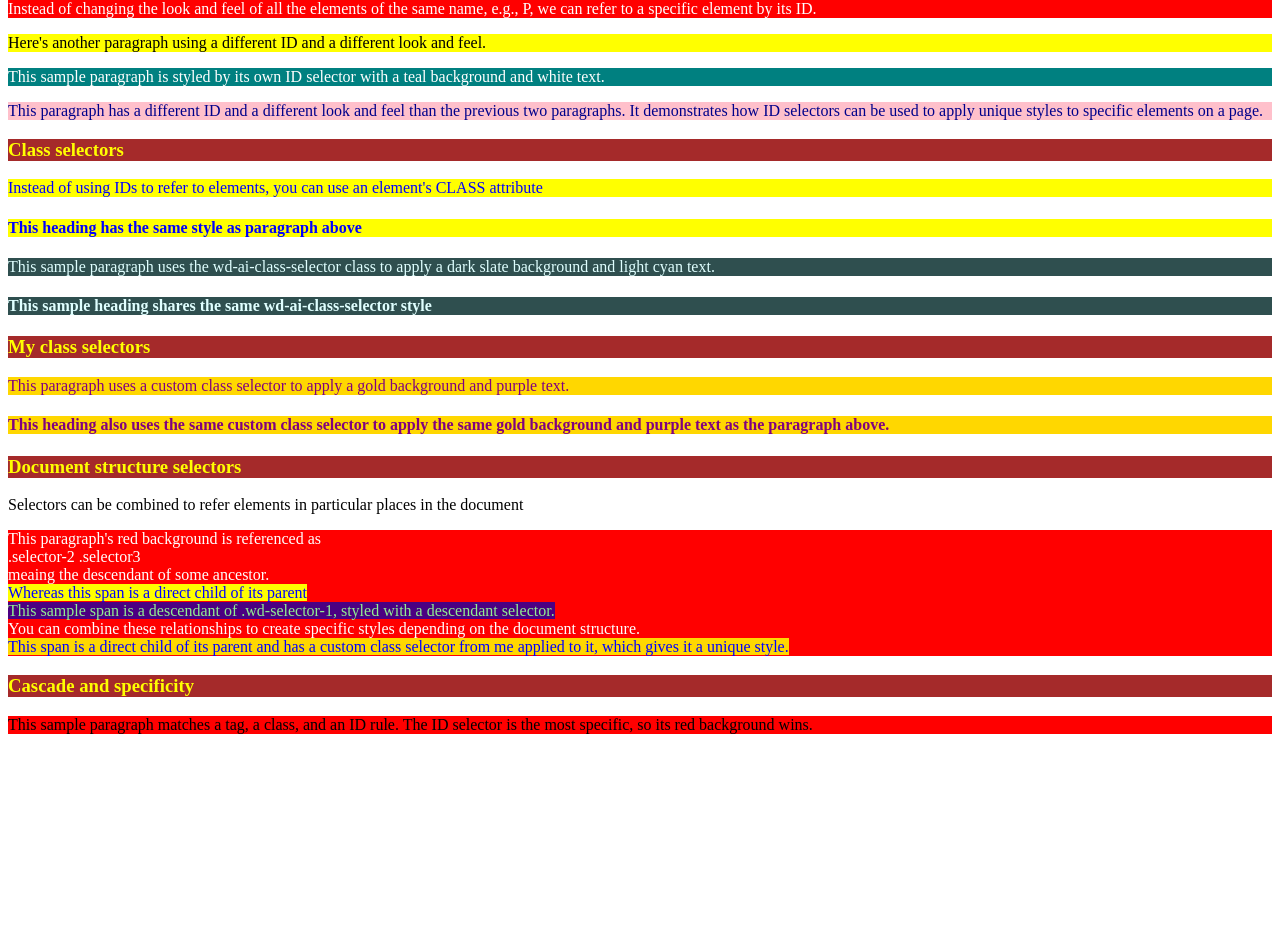
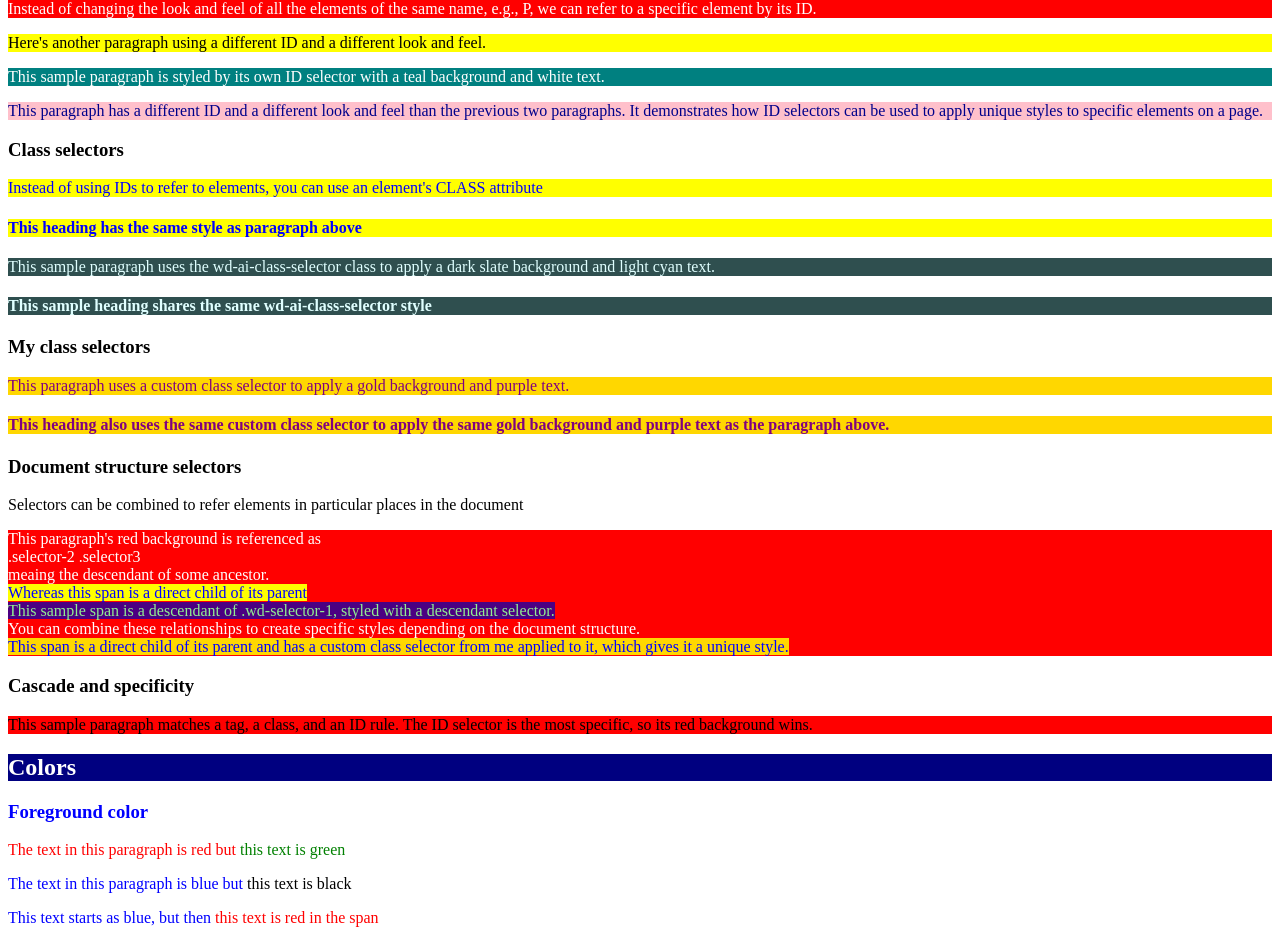
Before and after one commit to pricefy-dotcom/webdev-client, a Next.js app in the folder 2026/fall/webdev/webdev-client/: page /labs/lab2 in a window 1280 px wide. Shown: the part 253-1196 px from the top of the page. Before the commit the page ends 1003 px from the top, so only its background shows below. Built offline with nearby package versions, Linux system fonts and the light colour scheme.

Commit message:
Lab 2.1.7 Styling HTML Tag's Foreground Color with CSS

```diff
--- /dev/null
+++ b/2026/fall/webdev/webdev-client/app/labs/lab2/ForegroundColors.tsx
@@ -0,0 +1,20 @@
+export default function ForegroundColors() {
+    return (
+        <div id="wd-css-colors">
+            <h2>Colors</h2>
+            <h3 className="wd-fg-color-blue">Foreground color</h3>
+            <p className="wd-fg-color-red">
+                The text in this paragraph is red but{" "}
+                <span className="wd-fg-color-green">this text is green</span>
+            </p>
+            <p id="wd-ai-fg" className="wd-fg-color-blue">
+                The text in this paragraph is blue but{" "}
+                <span className="wd-fg-color-black">this text is black</span>
+            </p>
+            <p className="wd-fg-color-blue">
+                This text starts as blue, but then {" "}
+                <span className="wd-fg-color-red">this text is red in the span</span>
+            </p>
+        </div>
+    );
+}
--- a/2026/fall/webdev/webdev-client/app/labs/lab2/index.css
+++ b/2026/fall/webdev/webdev-client/app/labs/lab2/index.css
@@ -28,10 +28,10 @@ h2 {
     color: white;
 }
 
-h3 {
+/*h3 {
     background-color: brown;
     color: yellow;
-}
+}*/
 
 .wd-class-selector {
     background-color: yellow;
@@ -83,3 +83,9 @@ h3 {
 #wd-ai-cascade {
     background-color: red;
 }
+
+.wd-fg-color-black { color: black;}
+.wd-fg-color-white {color: white;}
+.wd-fg-color-blue {color: blue;}
+.wd-fg-color-red {color: red;}
+.wd-fg-color-green {color: green;}
--- a/2026/fall/webdev/webdev-client/app/labs/lab2/page.tsx
+++ b/2026/fall/webdev/webdev-client/app/labs/lab2/page.tsx
@@ -1,9 +1,11 @@
 import "./index.css";
+import ForegroundColors from "./ForegroundColors";
 
 export default function Lab2() {
   return (
     <div id="wd-lab2">
       <h2>Lab 2 - Cascading Style Sheets</h2>
+
       <h3>Styling with the STYLE attribute</h3>
       <p>
         Style attribute allows configuring look and feel right on the
@@ -117,6 +119,8 @@ export default function Lab2() {
         </p>
       </div>
 
+      <ForegroundColors />
+
     </div>
   );
 }
```
